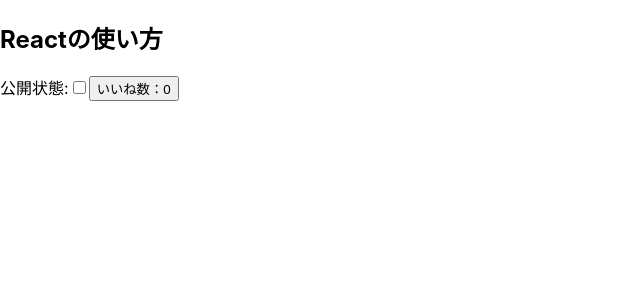
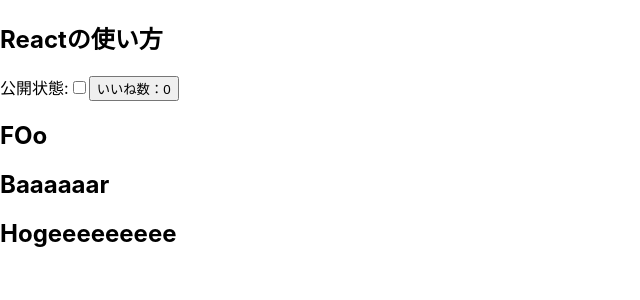
Before and after one commit to Inaba-Kenji/react-torazemi, a React (Create React App) app: page / in a window 1280 px wide. Shown: the top 300 px of the page, without its empty margins (0-640 px from the left). Built offline with nearby package versions, Linux system fonts and the light colour scheme.

Commit message:
add: react-torazemi7

```diff
--- a/src/Blog.jsx
+++ b/src/Blog.jsx
@@ -1,5 +1,7 @@
 import React from 'react';
 import Article from './Article';
+import * as FooBar from './componets/FooBar';
+import Hoge from './componets/Hoge'
 
 class Blog extends React.Component {
   constructor(props) {
@@ -44,6 +46,9 @@
          toggle={() => this.togglePublished()}
          count={this.state.count}
         />
+        <FooBar.Foo />
+        <FooBar.Bar />
+        <Hoge />
       </>
     )
   }
--- /dev/null
+++ b/src/componets/FooBar.jsx
@@ -0,0 +1,9 @@
+import React from 'react'
+
+export function Foo() {
+  return(<h2>FOo</h2>)
+}
+
+export const Bar = () => {
+  return(<h2>Baaaaaar</h2>)
+};
--- /dev/null
+++ b/src/componets/Hoge.jsx
@@ -0,0 +1,7 @@
+import React from 'react'
+
+export default class Hoge extends React.Component {
+  render() {
+    return(<h2>Hogeeeeeeeee</h2>)
+  }
+}
```
Also changed, not shown: 1 other file (tests, documents, lock files or other folders).
